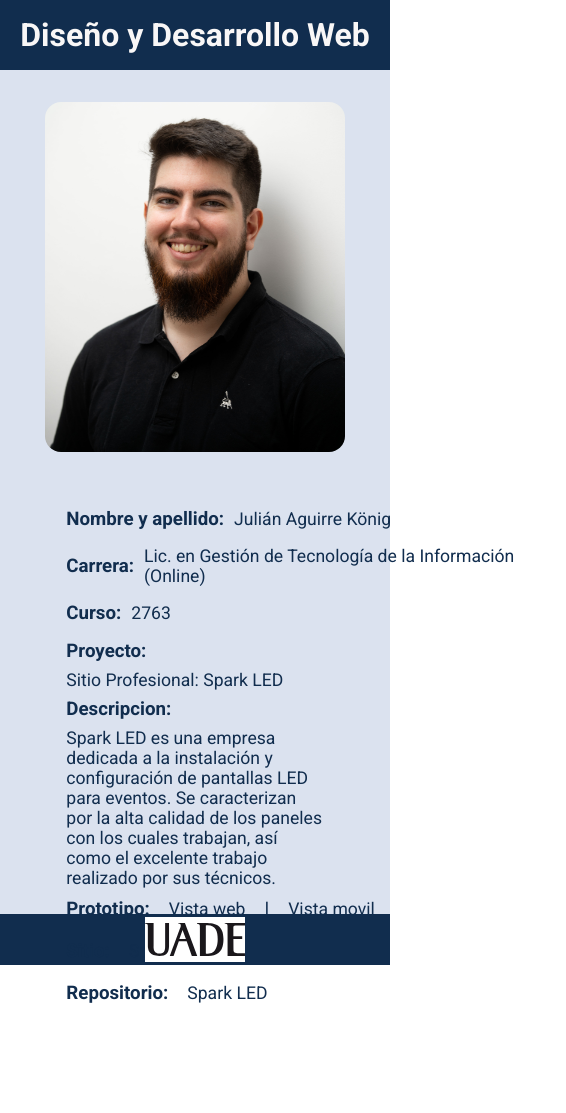
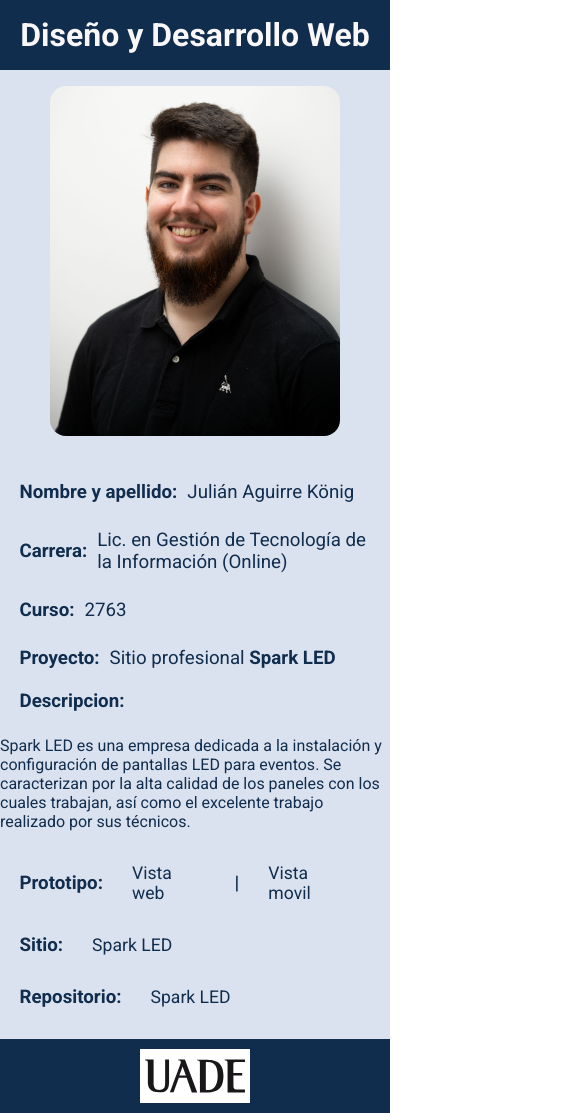
Before and after one commit to Julian-Aguirre-Konig/Ficha-personal-Julian-Aguirre-Konig, a plain HTML site: page index.html in a window 390 px wide. Shown: the whole page, 566 px wide, since content can reach past the window. Before the commit the page ends 1006 px from the top, so only its background shows below. Drawn offline with Linux system fonts and the light colour scheme.

Commit message:
modified:   index.html 	modified:   style.css

```diff
--- a/index.html
+++ b/index.html
@@ -15,6 +15,8 @@
         <header>
             <h1>Diseño y Desarrollo Web</h1>
         </header>
+
+        <main>
             <section>
                 <!-- contenedor pricipal -->
                 <div id="ficha">
@@ -27,8 +29,7 @@
                         <h3>Nombre y apellido:<p class="texto">Julián Aguirre König</p></h3>
                         <h3>Carrera:<p class="texto">Lic. en Gestión de Tecnología de la Información (Online)</p></h3>
                         <h3>Curso:<p class="texto">2763</p></h3>
-                    <h3>Proyecto:</h3>
-                    <p class="sitio__profesional texto">Sitio Profesional: Spark LED</p>
+                        <h3>Proyecto:<p class="texto">Sitio profesional <span>Spark LED</span></p></h3>
                         <h3>Descripcion:</h3>
                         <p>Spark LED es una empresa dedicada a la instalación y configuración de pantallas LED para eventos. Se caracterizan por la alta calidad de los paneles con los cuales trabajan, así como el excelente trabajo realizado por sus técnicos.</p>
                         <h3>Prototipo:<a href="https://www.figma.com/proto/bDw3TOPtLSs309eAVHTekw/Spark-LED-Laptop-view?node-id=1-7" class="enlace" target="_blank">Vista web</a><span>|</span><a href="https://www.figma.com/proto/lRPwbYBkYg3Kta2mb919H4/Spark-LED-Mobile-view?node-id=1-2" class="enlace" target="_blank">Vista movil</a></h3>
@@ -37,6 +38,8 @@
                     </div>
                 </div>
             </section>
+        </main>
+
         <footer>
             <div id="contenedor__logo">
                 <img src="images/logo_UADE.svg" alt="Logo UADE" id="logo">
--- a/style.css
+++ b/style.css
@@ -1,4 +1,18 @@
-/* Header */
+/* BODY */
+html, body {
+    height: 100%;
+    margin: 0;
+    padding: 0;
+}
+
+body {
+    display: grid;
+    grid-template-rows: auto 1fr auto;
+    color: #112D4E;
+    font-family: "roboto", sans-serif;
+}
+
+/* HEADER */
 header {
     background-color: #112D4E;
     padding: 0;
@@ -8,38 +22,30 @@ header {
     align-items: center;
 }
 
-h1{
+h1 {
     padding: 1rem;
     margin: 0;
-    color:#F9F7F7;
+    color: #F9F7F7;
 }
 
-/* Body */
-body {
-    color: #112D4E;
-    font-family: "roboto", sans-serif;
-    padding: 0;
-    margin: 0;
+/* MAIN */
+main{
+    background-color: #DBE2EF;
 }
 
 section {
-    background-color: #DBE2EF;
-    /* width: 100%; */
     display: flex;
     flex-direction: row;
     justify-content: center;
-    align-items: center;
 }
 
-p {
-    margin: 0;
-    font-weight: 400;
-    font-size: 1.1rem;
+span{
+    font-weight: 800;
 }
 
 .texto {
-    margin-left: 0.625rem;
-    font-size: 1.1rem;
+    margin-left: 0;
+    font-weight: 400;
 }
 
 .enlace {
@@ -52,19 +58,16 @@ p {
     margin-right: 1rem;
 }
 
-.sitio__profesional {
-    margin: 0;
-}
-
 #ficha {
     width: 100%;
+    /* height: auto; */
     display: flex;
     align-items: center;
 }
 
 #contenedor__foto {
-    padding: 1rem;
-    margin: 2rem;
+    margin-left: 2rem;
+    margin-right: 2rem;
     display: flex;
     align-items: center;
     justify-content: center;
@@ -73,14 +76,13 @@ p {
 }
 
 #foto__alumno {
-    width: 100%;
+    width: auto;
     height: 100%;
     border-radius: 1rem;
 }
 
 #contenedor__enlaces {
     width: 66%;
-    height: 21.875rem;
     padding: 1rem;
     display: flex;
     flex-direction: column;
@@ -91,13 +93,14 @@ p {
 #contenedor__enlaces h3 {
     display: flex;
     flex-direction: row;
+    gap: 10px;
     align-items: center;
     font-weight: bold;
     margin-top: .2rem;
     margin-bottom: .2rem;
 }
 
-/* Footer */
+/* FOOTER */
 footer {
     background-color: #112D4E;
     width: 100%;
@@ -106,43 +109,67 @@ footer {
 }
 
 #contenedor__logo {
-    background-color: #FFFFFF;
+    background-color: #ffffff;
     display: flex;
     align-items: center;
     justify-content: center;
     width: 100px;
-    margin: .2rem;
+    padding: 5px;
+    margin-top: 10px;
+    margin-bottom: 10px;
 }
 
 #logo {
     width: 100%;
     height: 100%;
-    margin-top: 3px;
-    margin-bottom: 3px;
-    margin-right: 6px;
-    margin-left: 6px;
 }
 
 /* CSS para vista mobile */
 @media screen and (max-width: 800px) {
+    body {
+        grid-template-rows: auto 1fr auto;
+    }
+
     section {
-        height: 100vh;
-        align-items: flex-start;
+        flex-direction: column;
+        align-items: center;
+        width: 100%;
     }
 
     #ficha {
         flex-direction: column;
         width: 100%;
+        align-items: center;
     }
 
-    #contenedor__foto {
-        margin: 1rem;
+    #contenedor__foto, #contenedor__enlaces {
+        width: 100%;
+        margin: 1rem 0;
+        padding: 0 1rem;
+    }
+
+    #foto__alumno {
+        width: auto;
+    }
+
+    #contenedor__enlaces {
+        align-items: center;
     }
 
     #contenedor__enlaces h3 {
-        margin-top: .5rem;
-        margin-bottom: .5rem;
-        width: 500px;
-        height: 800px;
+        flex-direction: row;
+        justify-content: flex-start;
+        gap: 10px;
+        margin: .5rem 0;
+        width: 90%;
+    }
+
+    #contenedor__enlaces p{
+        width: auto;
+    }
+
+    .texto, .enlace {
+        margin-top: 5px;
+        margin-bottom: 5px;
     }
 }
```
Lines whose indentation alone changed are shown as unchanged.
